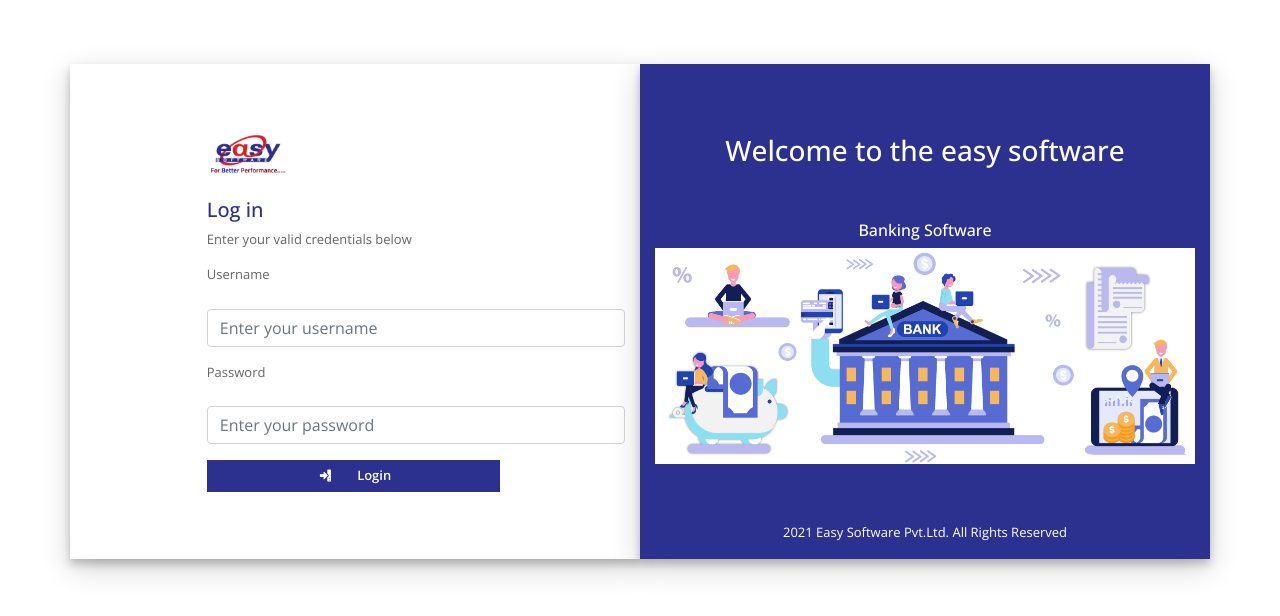
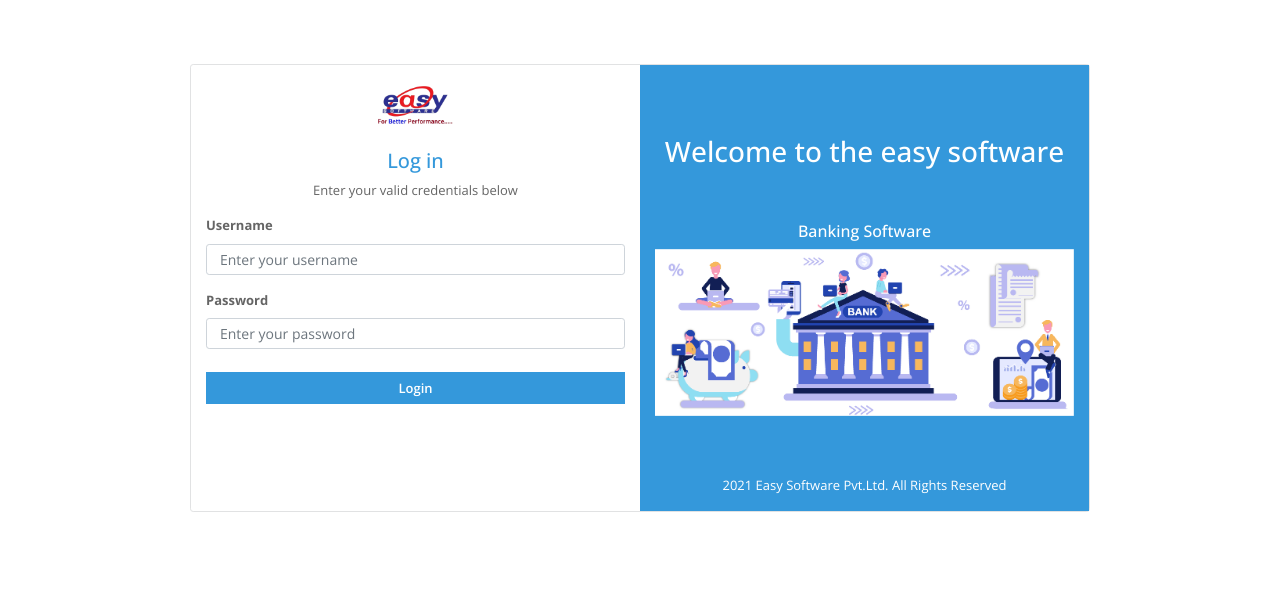
Before and after one commit to ShresthaPujan/easy-blb-admin-web-2, a React (Create React App) app: page /login in a window 1280 px wide. Shown: the top 616 px of the page. Built offline with nearby package versions, Linux system fonts and the light colour scheme.

Commit message:
3/4/2022

```diff
--- a/src/App.css
+++ b/src/App.css
@@ -1,33 +1,64 @@
+
+@import url('https://fonts.googleapis.com/css2?family=Open+Sans:ital,wght@0,300;0,400;0,500;0,600;0,700;0,800;1,300;1,400;1,500;1,600;1,700;1,800&family=Poppins:ital,wght@0,300;0,400;0,500;0,700;0,800;1,600;1,700&display=swap');
+*{
+    font-family: 'Open Sans', sans-serif;
+    padding: 0;
+
+}
+body{
+  font-size: 13px;
+}
+:root {
+  --MainColor: #3498db;
+  --MainTextColor:#656565;
+  --textBlack: #232224;
+  --Maingray : #f5f8fa;
+  --ActiveColor:#eef3f7;
+}
 .login-container{
   margin-top: 5%;
+  width: 100%;
+  max-width: 900px;
+  border: 1px solid #e1e2e3;
+  border-radius: 0.2rem;
+  box-shadow: 0 0 0 #000;
 }
 
 .login-form-1{
-  padding-left: 12%;
-  box-shadow: 0 5px 8px 0 rgba(0, 0, 0, 0.2), 0 9px 26px 0 rgba(0, 0, 0, 0.19);
+
 }
 .login-form-1 img {
   height: auto;
   width: 20%;
-  margin-top: 50px;
+
 }
 .login-form-1 h5{
-  color: #2c308f;
+  color: #3498db;
 }
 .login-form-1 .btnSubmit{
   font-weight: 600;
   color: #fff;
-  background-color: #2c308f;
-  width: 70%;
+  background-color: #3498db;
+  width: 100%;
   border-radius: 0rem;
   padding: 1.5%;
   border: none;
+  margin-top: 7px;
   cursor: pointer;
 }
+
 .form-control {
   display: block;
   width: 100%;
   }
+input.form-control.form-control-sm {
+    padding-left: 13px;
+}
+
+
+label{
+  font-weight: bold;
+}
 .popUP .form-control {
   width: 100%;
   }
@@ -50,9 +81,9 @@
   }
 }
 .login-form-2{
-  background: #2c308f;
+  background: #3498db;
   color: #fff;
-  box-shadow: 0 5px 8px 0 rgba(0, 0, 0, 0.2), 0 9px 26px 0 rgba(0, 0, 0, 0.19);
+
 }
 .login-form-2 h3{
   color: #fff;
--- a/src/App.js
+++ b/src/App.js
@@ -20,6 +20,7 @@
 import Collector from './CollectorPage/Collector';
 import CollectorState from './component/Collector/CollectorState';
 import Escpdetect from './component/Escpdetect';
+import Notification from './component/Notification';
 import AddNewpopup from './CooperativePage/AddNewpopup';
 
 function App() {
@@ -42,9 +43,10 @@
                        <CollectorState>
                           <Layout>
                             <Routes>
-                              <Route path="/" element={  <Content /> }/>
+                              <Route path="/" element={  <Dashboard /> }/>
                               <Route path="/cooperative" element={<Content/>} />
                               <Route path="/collector" element={<Collector/>} />
+                              <Route path="/notification" element={<Notification/>} />
                               <Route path="/profile" element={<Profile/>} />
                               <Route path="/esc" element={<Escpdetect/>} />
                               <Route path="/test" element={<Test/>} />
--- a/src/CollectorPage/Collector.js
+++ b/src/CollectorPage/Collector.js
@@ -84,7 +84,6 @@
     getCollector(value.value)
     cooperativeInfo(value.value)
     setCooperativeCode(value)
-    console.log(value)
 
 }
 const [infoCoop, setinfoCoop] = useState({})
--- a/src/component/Login.js
+++ b/src/component/Login.js
@@ -105,33 +105,34 @@
         <>
                <div className="container login-container">
                         <div className="row">
-                            <div className="col-md-6 login-form-1">
+                            <div className="col-lg-6 col-md-6 col-sm-6 login-form-1 ">
+                                <div className="text-center">
                                 <img src={process.env.PUBLIC_URL + '/img/logo.png'}/>
-                                <h5>Log in</h5>
+                                <h5 >Log in</h5>
+
                                 <p>Enter your valid credentials below</p>
+                                </div>
                                 <form>
                                 <p className="errormsg"> {formErrors.errorv}</p>
 
                                     <div className="form-group">
+                                    <p className="errormsg">{formErrors.username}</p>
                                         <label htmlFor="exampleInputEmail1">Username</label>
-                                        <p className="errormsg">{formErrors.username}</p>
-                                        <input type="text" className="form-control" name="username" value={ formValues.username} onChange={handleChange} placeholder="Enter your username" />
+                                        <input type="text" className="form-control form-control-sm" name="username" value={ formValues.username} onChange={handleChange} placeholder="Enter your username" />
                                     </div>
                                     <div className="form-group">
+                                    <p className="errormsg">{formErrors.password}</p>
                                         <label htmlFor="exampleInputPassword1">Password</label>
-                                        <p className="errormsg">{formErrors.password}</p>
-                                        <input type="password" className="form-control" name="password" value={formValues.password} onChange={handleChange}  placeholder="Enter your password"/>
+                                        <input type="password" className="form-control form-control-sm" name="password" value={formValues.password} onChange={handleChange}  placeholder="Enter your password"/>
                                     </div>
-                                    <div className="form-group">
-                                    <span className="fa-flip-vertical" style={{display: "inline-block"}}>
-                                         <i className="fa fa-download fa-rotate-270"></i>
-                                    </span>
-                                <button type="submit" onClick={handleSubmit} className="btnSubmit">{ isSubmit ? <span  style={{marginLeft: "15%"}} >Loading ...</span>  :  <span style={{marginLeft: "15%"}}>Login</span>}</button>
+                                    <div className="form-group ">
+
+                                <button type="submit" onClick={handleSubmit} className="btnSubmit">{ isSubmit ? <span   >Loading ...</span>  :  <span >Login</span>}</button>
 
                                     </div>
                                     </form>
                             </div>
-                            <div className="col-md-6 login-form-2 text-center">
+                            <div className="col-lg-6 col-md- 6 col-sm-6 login-form-2 text-center">
                             <h3>Welcome to the easy software</h3>
                                 <h6>Banking Software</h6>
                                 <OwlCarousel items={1} margin={8} autoplay ={true} >
--- /dev/null
+++ b/src/component/Notification.js
@@ -0,0 +1,107 @@
+import React,{useState,useEffect,useContext} from "react";
+import Select from 'react-select'
+import cooperativeContext from "./Cooperative/cooperativeContext";
+import collectorContext from "./Collector/collectorContext";
+export default function Notification() {
+    const context = useContext(collectorContext)
+    const contextCooperative = useContext(cooperativeContext)
+    const {cooperative}=contextCooperative;
+    const {setCooperativeCode,getCollector,collector} = context;
+    const [chooseOption, setChooseOption] = useState("Cooperative");
+
+    const [ncooperativecode, setCoperativeCode] = useState([])
+    const [ncollectors, setNcollectors] = useState([])
+    const handleChange = (e) => {
+        const target = e.target;
+        const name = target.name;
+        const value = target.value;
+        setChooseOption(value);
+        console.log(value)
+      };
+
+      const coopCodeGet =(value) =>{
+            getCollector(value.value)
+            console.log(value)
+
+    }
+    useEffect(() => {
+        console.log(collector)
+        let newCollectorCode= JSON.parse(JSON.stringify(collector))
+        var collectorOptions = [];
+        for (var index = 0; index < newCollectorCode.length; index++){
+            var ojjCollector ={
+              value:newCollectorCode[index].CollectorID,
+              label:newCollectorCode[index].fullName
+            }
+            collectorOptions.push(ojjCollector)
+             }
+             setNcollectors(collectorOptions)
+    }, [collector])
+
+
+useEffect(() => {
+
+    let newCoopCOde= JSON.parse(JSON.stringify(cooperative))
+    var options =[];
+    for (var index = 0; index < newCoopCOde.length; index++){
+      var ojj ={
+        value:newCoopCOde[index].CoOperativeCode,
+        label:newCoopCOde[index].CoOperativeCode
+      }
+      options.push(ojj)
+    }
+    setCoperativeCode(options)
+    coopCodeGet("YT47")
+}, [])
+  return (
+    <div className="col-lg-12 col-md-12 col-sm-12 contentMainSection">
+      <div>
+        <div className="fontHeader">Notification</div>
+        <hr style={{ color: "#f1f2f3" }} />
+      </div>
+      <section className="content-section main-content">
+        <div className="content">
+          <div className=" col-lg-12 col-sm-12">
+            <div className="row">
+              <div className="col-lg-4 position-relative">
+                <select
+                  style={{ fontSize: "11px" }}
+                  name="snotifiaction"
+                  value={chooseOption}
+                  onChange={handleChange}
+                  className="form-control form-control-sm mb-1"
+                >
+                  <option  selected style={{ fontSize: "11px" }}>
+                    select Option
+                  </option>
+                  <option value="Cooperative">Cooperative</option>
+                  <option value="Collector">Collector</option>
+                </select>
+                <i class="fas fa-angle-down  notificationpositondrop"></i>{" "}
+              </div>
+              {chooseOption === "Cooperative" ?(
+                  <div className="col-lg-4 col-md-4 col-sm-4  Search">
+               <Select  className="selectT"     options={ncooperativecode}  onChange={coopCodeGet}
+              />   </div>):
+              (<>
+           <div className="col-lg-4 col-md-4 col-sm-4  Search">
+               <Select  className="selectT"     options={ncooperativecode}  onChange={coopCodeGet}
+             />
+            </div>
+            <div className="col-lg-4 col-md-4 col-sm-4  Search">
+               <Select  className="selectT"     options={ncollectors}
+              />
+            </div>
+
+              </>
+
+              )}
+
+
+            </div>
+          </div>
+        </div>
+      </section>
+    </div>
+  );
+}
--- a/src/component/Uppersidebar.js
+++ b/src/component/Uppersidebar.js
@@ -66,13 +66,13 @@
                                         <div  className="mx-2" style={{fontSize:"14px",marginTop:"10px"}}>EasySoftware pvt.Ltd </div>
                                         <div className="mx-2" onClick={handleLogoClick}><img  src={logo} alt=""/></div>
                                        {logoutDropdownactive &&(
-                                        <OutsideAlerter>
+
                                            <div className="dropLogomenu">
                                             <ul>
-                                                <li style={{marginTop:"5px"}}><a href="" onClick={logOut}><span><i className="bi bi-people mx-3" ></i>Logout</span></a></li>
+                                                <li><a href="" onClick={logOut}><span ><i class="fas fa-power-off mr-2"></i>Logout</span></a></li>
                                             </ul>
                                          </div>
-                                         </OutsideAlerter> )}
+                                         )}
                                     </div>
                                 </div>
                                 </div>
```
Also changed, not shown: src/component/Dashboard.js (+26 -19 lines), src/component/Sidebarone.js (+4 -3 lines), src/style.css (+47 -8 lines), 1 other file (tests, documents, lock files or other folders).
